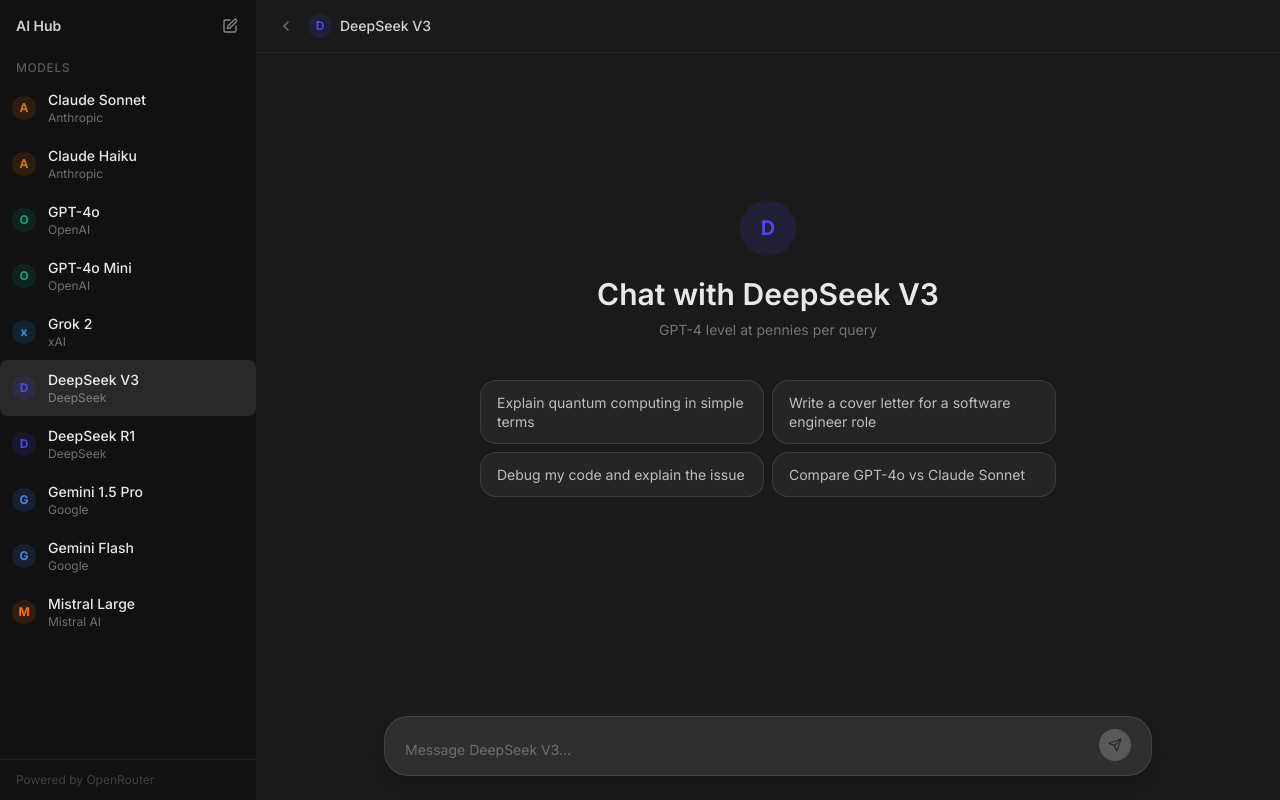
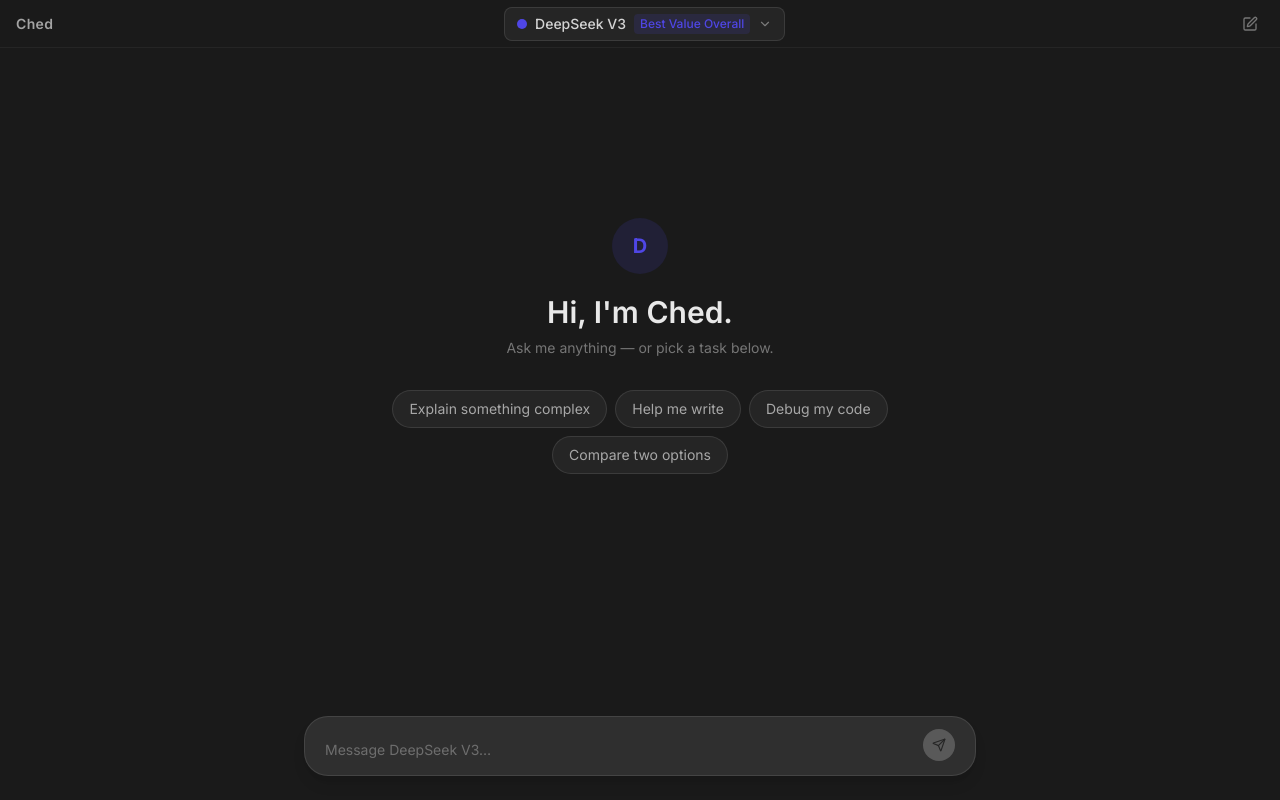
Before and after one commit to alexkedwell/alexkedwell-ai, a Next.js app: page / in a window 1280 px wide. Built offline with nearby package versions, Linux system fonts and the light colour scheme.

Commit message:
redesign: top dropdown model selector, chat-first layout, Ched welcome

```diff
--- a/app/page.tsx
+++ b/app/page.tsx
@@ -1,95 +1,43 @@
 'use client'
 import { useState, useRef, useEffect } from 'react'
 import { MODELS, AIModel, DEFAULT_MODEL } from '@/lib/models'
-import { Send, ChevronRight, PenSquare } from 'lucide-react'
+import { Send, PenSquare, ChevronDown, Check } from 'lucide-react'
 
 const SUGGESTED_PROMPTS = [
-  'Explain quantum computing in simple terms',
-  'Write a cover letter for a software engineer role',
-  'Debug my code and explain the issue',
-  'Compare GPT-4o vs Claude Sonnet',
+  { label: 'Explain something complex', text: 'Explain something complex to me' },
+  { label: 'Help me write', text: 'Help me write something' },
+  { label: 'Debug my code', text: 'Debug my code and explain the issue' },
+  { label: 'Compare two options', text: 'Compare two options for me' },
 ]
 
-function ProviderCircle({ model, size = 'md' }: { model: AIModel; size?: 'sm' | 'md' | 'lg' }) {
-  const sizeClasses = { sm: 'w-6 h-6 text-xs', md: 'w-8 h-8 text-sm', lg: 'w-14 h-14 text-xl' }
+function ProviderDot({ model, size = 'sm' }: { model: AIModel; size?: 'sm' | 'lg' }) {
+  const sizeClasses = { sm: 'w-2.5 h-2.5', lg: 'w-14 h-14 text-xl font-bold' }
+  if (size === 'lg') {
+    return (
+      <div
+        className="w-14 h-14 rounded-full flex items-center justify-center text-xl font-bold flex-shrink-0"
+        style={{ backgroundColor: model.providerColor + '22', color: model.providerColor }}
+      >
+        {model.provider[0]}
+      </div>
+    )
+  }
+  return (
+    <div
+      className="w-2.5 h-2.5 rounded-full flex-shrink-0"
+      style={{ backgroundColor: model.providerColor }}
+    />
+  )
+}
+
+function ProviderCircle({ model, size = 'sm' }: { model: AIModel; size?: 'sm' | 'lg' }) {
+  const sizeClasses = { sm: 'w-7 h-7 text-xs', lg: 'w-14 h-14 text-xl' }
   return (
     <div
       className={`${sizeClasses[size]} rounded-full flex items-center justify-center font-bold flex-shrink-0`}
       style={{ backgroundColor: model.providerColor + '22', color: model.providerColor }}
     >
       {model.provider[0]}
-    </div>
-  )
-}
-
-function ModelListItem({ model, selected, onClick }: { model: AIModel; selected: boolean; onClick: () => void }) {
-  return (
-    <button
-      onClick={onClick}
-      className={`w-full text-left px-3 py-2.5 rounded-lg flex items-center gap-3 transition-colors group ${
-        selected ? 'bg-white/10' : 'hover:bg-white/5'
-      }`}
-    >
-      <ProviderCircle model={model} size="sm" />
-      <div className="flex-1 min-w-0">
-        <div className="text-sm font-medium text-white/90 truncate">{model.name}</div>
-        <div className="text-xs text-white/40 truncate">{model.provider}</div>
-      </div>
-      {model.badge && (
-        <span
-          className="text-xs px-1.5 py-0.5 rounded font-medium flex-shrink-0 hidden group-hover:block"
-          style={{ backgroundColor: model.badgeColor + '22', color: model.badgeColor }}
-        >
-          {model.badge}
-        </span>
-      )}
-    </button>
-  )
-}
-
-function ModelInfoPanel({ model }: { model: AIModel }) {
-  return (
-    <div className="mx-3 mb-3 p-3 bg-white/5 rounded-xl border border-white/10">
-      <div className="flex items-center gap-2 mb-2">
-        <ProviderCircle model={model} size="sm" />
-        <div>
-          <div className="text-xs font-semibold text-white">{model.name}</div>
-          <div className="text-xs text-white/40">{model.provider}</div>
-        </div>
-        {model.badge && (
-          <span className="ml-auto text-xs px-1.5 py-0.5 rounded font-medium" style={{ backgroundColor: model.badgeColor + '22', color: model.badgeColor }}>
-            {model.badge}
-          </span>
-        )}
-      </div>
-      <p className="text-xs text-white/60 mb-2 leading-relaxed">{model.description}</p>
-      <div className="space-y-1.5 mb-2">
-        <div>
-          <div className="flex justify-between mb-0.5">
-            <span className="text-xs text-white/40">Intelligence</span>
-            <span className="text-xs text-white/60">{model.intelligenceRating}/10</span>
-          </div>
-          <div className="h-1 bg-white/10 rounded-full">
-            <div className="h-1 rounded-full bg-purple-500" style={{ width: `${model.intelligenceRating * 10}%` }} />
-          </div>
-        </div>
-        <div>
-          <div className="flex justify-between mb-0.5">
-            <span className="text-xs text-white/40">Speed</span>
-            <span className="text-xs text-white/60">{model.speedRating}/10</span>
-          </div>
-          <div className="h-1 bg-white/10 rounded-full">
-            <div className="h-1 rounded-full bg-blue-500" style={{ width: `${model.speedRating * 10}%` }} />
-          </div>
-        </div>
-      </div>
-      <div className="flex gap-2 text-xs text-white/40 flex-wrap">
-        <span>${model.costPer1MInput}/1M in</span>
-        <span>·</span>
-        <span>${model.costPer1MOutput}/1M out</span>
-        <span>·</span>
-        <span>{model.contextWindow}</span>
-      </div>
     </div>
   )
 }
@@ -101,10 +49,10 @@
   const [messages, setMessages] = useState<Message[]>([])
   const [input, setInput] = useState('')
   const [loading, setLoading] = useState(false)
-  const [sidebarOpen, setSidebarOpen] = useState(true)
-  const [expandedModel, setExpandedModel] = useState<string | null>(null)
+  const [dropdownOpen, setDropdownOpen] = useState(false)
   const bottomRef = useRef<HTMLDivElement>(null)
   const textareaRef = useRef<HTMLTextAreaElement>(null)
+  const dropdownRef = useRef<HTMLDivElement>(null)
 
   useEffect(() => {
     bottomRef.current?.scrollIntoView({ behavior: 'smooth' })
@@ -117,6 +65,17 @@
     ta.style.height = 'auto'
     ta.style.height = Math.min(ta.scrollHeight, 200) + 'px'
   }, [input])
+
+  // Close dropdown on outside click
+  useEffect(() => {
+    function handleClick(e: MouseEvent) {
+      if (dropdownRef.current && !dropdownRef.current.contains(e.target as Node)) {
+        setDropdownOpen(false)
+      }
+    }
+    if (dropdownOpen) document.addEventListener('mousedown', handleClick)
+    return () => document.removeEventListener('mousedown', handleClick)
+  }, [dropdownOpen])
 
   async function sendMessage(text?: string) {
     const content = (text ?? input).trim()
@@ -175,7 +134,8 @@
   function handleModelSelect(model: AIModel) {
     setSelectedModel(model)
     setMessages([])
-    setExpandedModel(expandedModel === model.id ? null : model.id)
+    setInput('')
+    setDropdownOpen(false)
   }
 
   function startNewChat() {
@@ -184,60 +144,74 @@
   }
 
   return (
-    <div className="flex h-screen bg-[#1a1a1a] text-white overflow-hidden">
+    <div className="flex flex-col h-screen bg-[#1a1a1a] text-white overflow-hidden">
 
-      {/* ── Sidebar ── */}
-      <div className={`${sidebarOpen ? 'w-64' : 'w-0'} transition-all duration-300 overflow-hidden flex-shrink-0`}>
-        <div className="w-64 h-full flex flex-col bg-[#111111]">
+      {/* ── Top Bar ── */}
+      <div className="flex items-center justify-between px-4 py-2.5 border-b border-white/5 flex-shrink-0 h-12">
 
-          {/* Sidebar top */}
-          <div className="p-3 flex items-center justify-between">
-            <span className="text-sm font-semibold text-white/80 px-1">AI Hub</span>
-            <button
-              onClick={startNewChat}
-              title="New chat"
-              className="p-1.5 rounded-lg hover:bg-white/10 text-white/50 hover:text-white/80 transition-colors"
-            >
-              <PenSquare className="w-4 h-4" />
-            </button>
-          </div>
+        {/* Left: site name */}
+        <span className="text-sm font-semibold text-white/60 tracking-wide">Ched</span>
 
-          {/* Model list */}
-          <div className="flex-1 overflow-y-auto py-1">
-            <div className="px-4 py-1 text-xs text-white/30 uppercase tracking-wider font-medium">Models</div>
-            {MODELS.map(model => (
-              <div key={model.id}>
-                <ModelListItem
-                  model={model}
-                  selected={model.id === selectedModel.id}
+        {/* Center: model selector */}
+        <div className="relative" ref={dropdownRef}>
+          <button
+            onClick={() => setDropdownOpen(o => !o)}
+            className="flex items-center gap-2 px-3 py-1.5 rounded-lg hover:bg-white/8 bg-white/5 border border-white/10 hover:border-white/20 transition-all text-sm font-medium text-white/80"
+          >
+            <ProviderDot model={selectedModel} />
+            <span>{selectedModel.name}</span>
+            {selectedModel.badge && (
+              <span
+                className="text-xs px-1.5 py-0.5 rounded font-medium"
+                style={{ backgroundColor: selectedModel.badgeColor + '22', color: selectedModel.badgeColor }}
+              >
+                {selectedModel.badge}
+              </span>
+            )}
+            <ChevronDown className={`w-3.5 h-3.5 text-white/40 transition-transform duration-200 ${dropdownOpen ? 'rotate-180' : ''}`} />
+          </button>
+
+          {/* Dropdown */}
+          {dropdownOpen && (
+            <div className="absolute top-full left-1/2 -translate-x-1/2 mt-2 w-72 bg-[#111111] border border-white/10 rounded-xl shadow-2xl z-50 py-1.5 overflow-hidden">
+              {MODELS.map(model => (
+                <button
+                  key={model.id}
                   onClick={() => handleModelSelect(model)}
-                />
-                {expandedModel === model.id && <ModelInfoPanel model={model} />}
-              </div>
-            ))}
-          </div>
+                  className="w-full text-left px-3 py-2 flex items-center gap-3 hover:bg-white/5 transition-colors group"
+                >
+                  <ProviderDot model={model} />
+                  <span className="flex-1 text-sm text-white/80 font-medium">{model.name}</span>
+                  <span className="text-xs text-white/30">{model.provider}</span>
+                  {model.badge && (
+                    <span
+                      className="text-xs px-1.5 py-0.5 rounded font-medium"
+                      style={{ backgroundColor: model.badgeColor + '22', color: model.badgeColor }}
+                    >
+                      {model.badge}
+                    </span>
+                  )}
+                  {model.id === selectedModel.id && (
+                    <Check className="w-3.5 h-3.5 flex-shrink-0" style={{ color: model.providerColor }} />
+                  )}
+                </button>
+              ))}
+            </div>
+          )}
+        </div>
 
-          <div className="px-4 py-3 text-xs text-white/20 border-t border-white/5">
-            Powered by OpenRouter
-          </div>
-        </div>
+        {/* Right: new chat button */}
+        <button
+          onClick={startNewChat}
+          title="New chat"
+          className="p-1.5 rounded-lg hover:bg-white/10 text-white/40 hover:text-white/70 transition-colors"
+        >
+          <PenSquare className="w-4 h-4" />
+        </button>
       </div>
 
       {/* ── Main area ── */}
-      <div className="flex-1 flex flex-col min-w-0">
-
-        {/* Header */}
-        <div className="flex items-center gap-2 px-4 py-3 border-b border-white/5">
-          <button
-            onClick={() => setSidebarOpen(o => !o)}
-            className="p-1.5 rounded-lg hover:bg-white/10 text-white/40 hover:text-white/70 transition-colors"
-            title={sidebarOpen ? 'Close sidebar' : 'Open sidebar'}
-          >
-            <ChevronRight className={`w-4 h-4 transition-transform duration-300 ${sidebarOpen ? 'rotate-180' : ''}`} />
-          </button>
-          <ProviderCircle model={selectedModel} size="sm" />
-          <span className="text-sm font-medium text-white/80">{selectedModel.name}</span>
-        </div>
+      <div className="flex-1 flex flex-col min-h-0">
 
         {/* Chat / Welcome */}
         <div className="flex-1 overflow-y-auto">
@@ -246,27 +220,27 @@
             <div className="h-full flex flex-col items-center justify-center px-6 pb-16">
               <ProviderCircle model={selectedModel} size="lg" />
               <h1 className="mt-5 text-3xl font-semibold text-white/90 text-center">
-                Chat with {selectedModel.name}
+                Hi, I&apos;m Ched.
               </h1>
               <p className="mt-2 text-sm text-white/40 text-center max-w-sm">
-                {selectedModel.tagline}
+                Ask me anything — or pick a task below.
               </p>
-              {/* Suggested prompts */}
-              <div className="mt-10 grid grid-cols-2 gap-2 w-full max-w-xl">
+              {/* Prompt chips */}
+              <div className="mt-8 flex flex-wrap gap-2 justify-center max-w-lg">
                 {SUGGESTED_PROMPTS.map(prompt => (
                   <button
-                    key={prompt}
-                    onClick={() => sendMessage(prompt)}
-                    className="text-left px-4 py-3 rounded-2xl bg-white/5 hover:bg-white/10 border border-white/10 hover:border-white/20 text-sm text-white/70 hover:text-white/90 transition-all leading-snug"
+                    key={prompt.label}
+                    onClick={() => sendMessage(prompt.text)}
+                    className="px-4 py-2 rounded-full bg-white/5 hover:bg-white/10 border border-white/10 hover:border-white/20 text-sm text-white/60 hover:text-white/80 transition-all"
                   >
-                    {prompt}
+                    {prompt.label}
                   </button>
                 ))}
               </div>
             </div>
           ) : (
             // Messages
-            <div className="max-w-3xl mx-auto px-4 py-8 space-y-6">
+            <div className="max-w-2xl mx-auto px-4 py-8 space-y-6">
               {messages.map((msg, i) => (
                 <div key={i} className={`flex gap-3 ${msg.role === 'user' ? 'justify-end' : 'justify-start'}`}>
                   {msg.role === 'assistant' && <ProviderCircle model={selectedModel} size="sm" />}
@@ -288,8 +262,8 @@
         </div>
 
         {/* Input */}
-        <div className="px-4 pb-6 pt-2">
-          <div className="max-w-3xl mx-auto">
+        <div className="px-4 pb-6 pt-2 flex-shrink-0">
+          <div className="max-w-2xl mx-auto">
             <div className="flex items-end gap-3 bg-[#2f2f2f] rounded-3xl px-5 py-3 border border-white/10 focus-within:border-white/20 transition-colors shadow-lg">
               <textarea
                 ref={textareaRef}
@@ -309,7 +283,6 @@
                 <Send className="w-3.5 h-3.5 text-black" />
               </button>
             </div>
-
           </div>
         </div>
 
```
